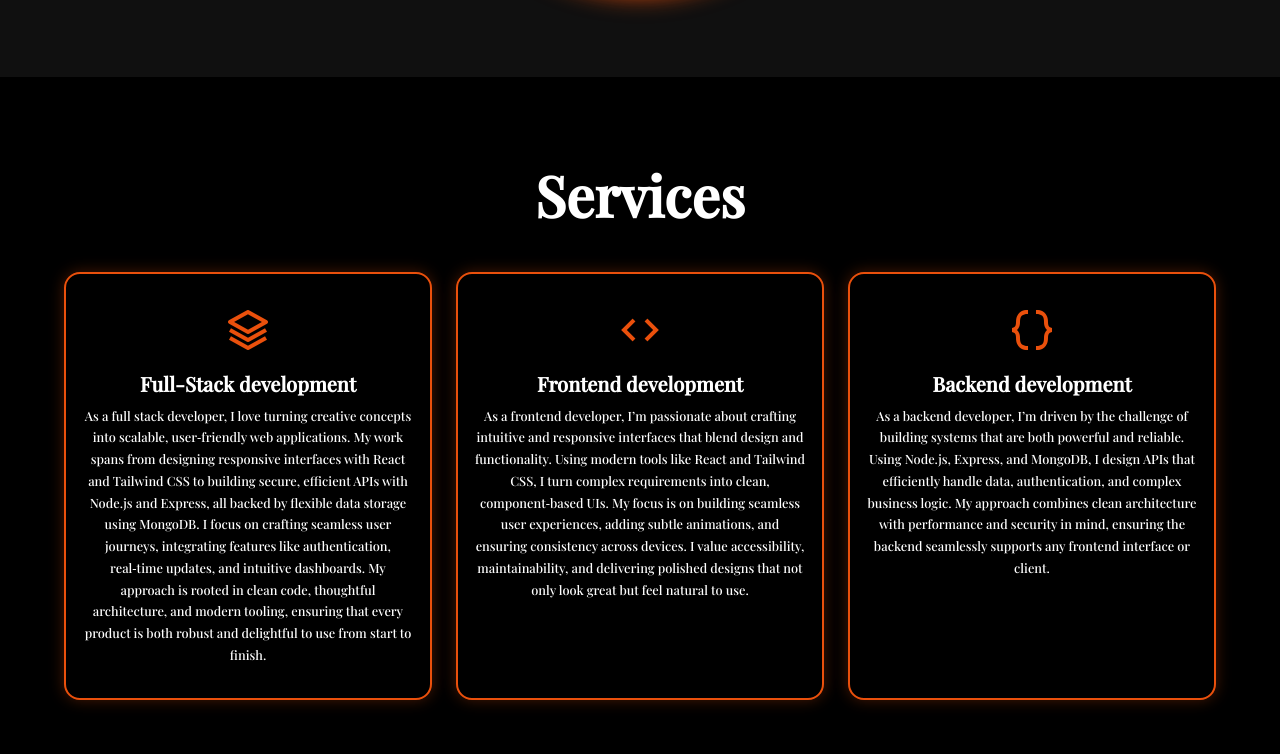
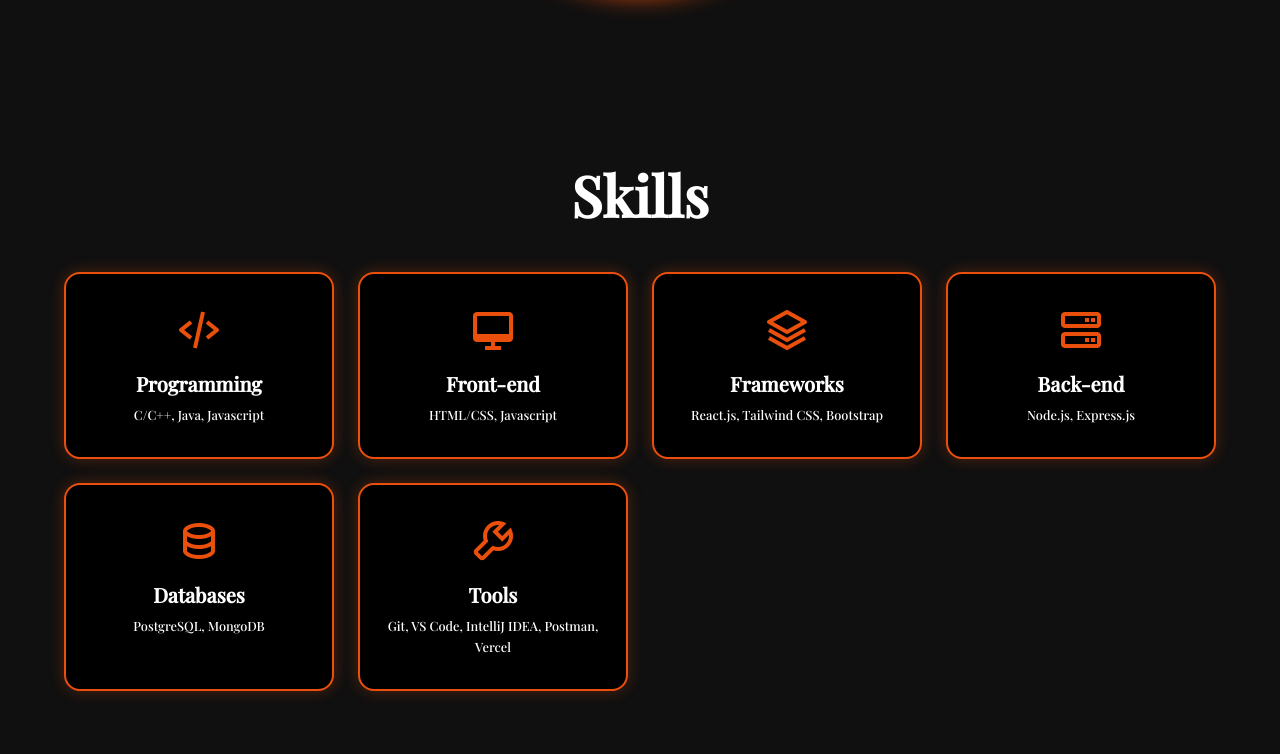
Before and after one commit to Abhay-0103/Portfolio, a plain HTML site: page index.html in a window 1280 px wide. Shown: the part 1646-2400 px from the top of the page. Drawn offline with nearby package versions, Linux system fonts and the light colour scheme.

Commit message:
Added Email, And Project link

```diff
--- a/index.html
+++ b/index.html
@@ -29,6 +29,7 @@
         <nav class="navbar">
             <a href="#home">Home</a>
             <a href="#about">About</a>
+            <a href="#skills">Skills</a>
             <a href="#services">Services</a>
             <a href="#projects">Projects</a>
             <a href="#contact">Contact</a>
@@ -58,6 +59,12 @@
                 <div class="social-icon">
                     <a href="https://x.com/abhay_0103" aria-label="Twitter"><i class="bx bxl-twitter"></i></a>
                 </div>
+                <div class="social-icon">
+                    <a href="mailto:ab0321054@gmail.com" aria-label="Email">
+                        <i class="bx bx-envelope"></i>
+                    </a>
+                </div>
+
             </div>
             <div class="btn-group">
                 <a href="#" class="btn">Hire</a>
@@ -84,6 +91,55 @@
             <a href="#" class="btn">Read More</a>
         </div>
     </section>
+
+    <section class="skills" id="skills">
+        <h2 class="heading">Skills</h2>
+        <div class="skills-container">
+            <div class="skill-box">
+                <div class="skill-info">
+                    <i class="bx bx-code-alt"></i>
+                    <h4>Programming</h4>
+                    <p>C/C++, Java, Javascript</p>
+                </div>
+            </div>
+            <div class="skill-box">
+                <div class="skill-info">
+                    <i class="bx bx-desktop"></i>
+                    <h4>Front-end</h4>
+                    <p>HTML/CSS, Javascript</p>
+                </div>
+            </div>
+            <div class="skill-box">
+                <div class="skill-info">
+                    <i class="bx bx-layer"></i>
+                    <h4>Frameworks</h4>
+                    <p>React.js, Tailwind CSS, Bootstrap</p>
+                </div>
+            </div>
+            <div class="skill-box">
+                <div class="skill-info">
+                    <i class="bx bx-server"></i>
+                    <h4>Back-end</h4>
+                    <p>Node.js, Express.js</p>
+                </div>
+            </div>
+            <div class="skill-box">
+                <div class="skill-info">
+                    <i class="bx bx-data"></i>
+                    <h4>Databases</h4>
+                    <p>PostgreSQL, MongoDB</p>
+                </div>
+            </div>
+            <div class="skill-box">
+                <div class="skill-info">
+                    <i class="bx bx-wrench"></i>
+                    <h4>Tools</h4>
+                    <p>Git, VS Code, IntelliJ IDEA, Postman, Vercel</p>
+                </div>
+            </div>
+        </div>
+    </section>
+
 
     <section class="services" id="services">
 
@@ -150,7 +206,8 @@
                     authentication gateway with
                     seamless subscription-based access control.
                 </p>
-                <div class="btn">Review Project</div>
+                <a href="https://github.com/Abhay-0103/Quick-AI" target="_blank" class="btn">Review Project</a>
+
             </div>
             <div class="project-card">
                 <img src="/project/2.png" alt="Resumind" />
@@ -162,7 +219,7 @@
                     modular components
                     to make resume analysis seamless and user-friendly.
                 </p>
-                <div class="btn">Review Project</div>
+                <a href="https://github.com/Abhay-0103/AI-Resume-Analyzer" target="_blank" class="btn">Review Project</a>
             </div>
             <div class="project-card">
                 <img src="/project/3.png" alt="Job-Portal" />
@@ -172,7 +229,7 @@
                     browse and apply
                     for jobs. Features Clerk authentication, REST APIs, and a modern UI built with TailwindCSS and Vite.
                 </p>
-                <div class="btn">Review Project</div>
+               <a href="https://github.com/Abhay-0103/Job-Portal-Project" target="_blank" class="btn">Review Project</a>
             </div>
             <div class="project-card">
                 <img src="/project/4.png" alt="Summarizer Extension" />
@@ -182,7 +239,7 @@
                     users quickly
                     understand lengthy content without reading the entire page.
                 </p>
-                <div class="btn">Review Project</div>
+                <a href="https://github.com/Abhay-0103/Summarizer-Extension" target="_blank" class="btn">Review Project</a>
             </div>
         </div>
     </section>
@@ -206,8 +263,7 @@
 
 
             <div class="input-group-2">
-               <textarea name="" id=""
-               placeholder="Your Message" cols="30" rows="10"></textarea>
+                <textarea name="" id="" placeholder="Your Message" cols="30" rows="10"></textarea>
                 <input type="submit" value="Send Message" class="btn">
             </div>
 
@@ -226,20 +282,30 @@
             <div class="social-icon">
                 <a href="https://x.com/abhay_0103" aria-label="Twitter"><i class="bx bxl-twitter"></i></a>
             </div>
+
+            <div class="social-icon">
+                <a href="mailto:abhaysingh@example.com" aria-label="Email">
+                    <i class="bx bx-envelope"></i>
+                </a>
+            </div>
+
         </div>
 
         <ul class="list">
             <li>
                 <a href="#">FAQ</a>
             </li>
-
+            <li>
+                <a href="#about">About</a>
+            </li>
+            <li>
+                <a href="#skills">Skills</a>
+            </li>
             <li>
                 <a href="#services">Services</a>
             </li>
 
-                <li>
-                    <a href="#about">About</a>
-                </li>
+
 
             <li>
                 <a href="#projects">Projects</a>
--- a/style.css
+++ b/style.css
@@ -547,3 +547,49 @@ section {
     order: 2;
   }
 }
+
+/* Skills Section */
+.skills {
+  background-color: var(--second-bg-color);
+  padding: 10rem 5%;
+}
+
+.skills-container {
+  display: grid;
+  grid-template-columns: repeat(auto-fit, minmax(250px, 1fr));
+  gap: 3rem;
+}
+
+.skill-box {
+  background: var(--bg-color);
+  border: 2px solid var(--main-color);
+  border-radius: 2rem;
+  padding: 4rem 2rem;
+  text-align: center;
+  transition: 0.4s ease;
+  cursor: pointer;
+  box-shadow: 0 0 15px rgba(234, 80, 12, 0.3);
+}
+
+.skill-box:hover {
+  transform: scale(1.03);
+  box-shadow: 0 0 25px var(--main-color), 0 0 50px var(--main-color);
+  color: var(--main-color);
+}
+
+.skill-info i {
+  font-size: 6rem;
+  color: var(--main-color);
+  margin-bottom: 2rem;
+}
+
+.skill-info h4 {
+  font-size: 2.5rem;
+  font-weight: 800;
+  margin-bottom: 1rem;
+}
+
+.skill-info p {
+  font-size: 1.6rem;
+  line-height: 1.6;
+}
```
Lines whose indentation alone changed are shown as unchanged.
